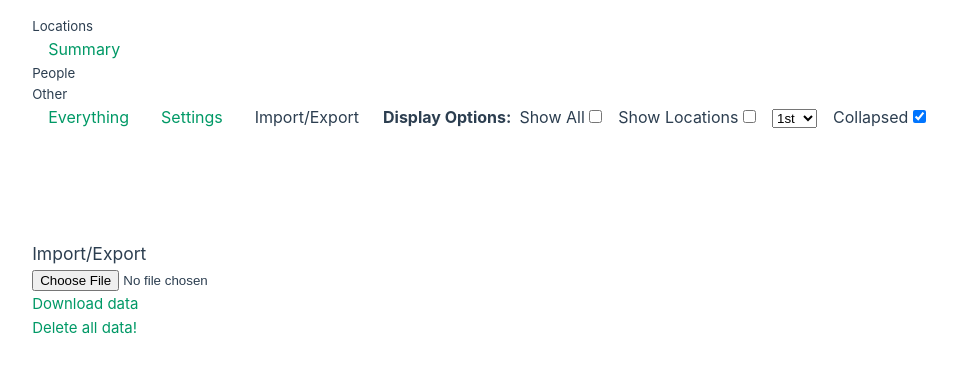
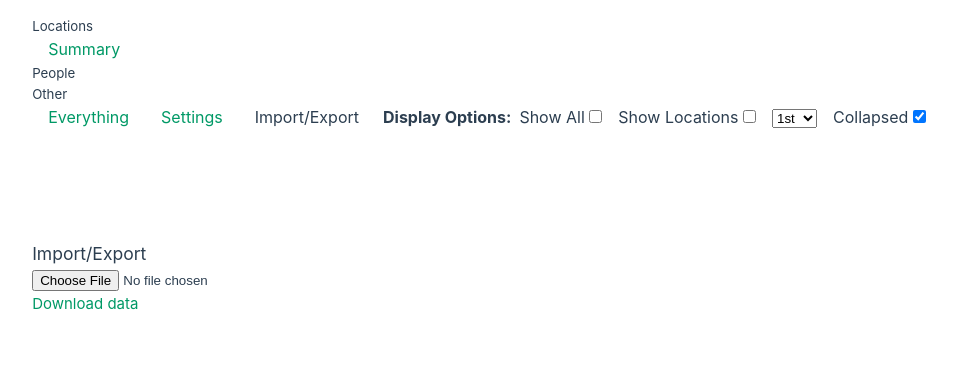
Before and after one commit to clayreimann/schedules, a Vue app: page /#/export in a window 1280 px wide. Shown: the top 372 px of the page, without its empty margins (157-1114 px from the left). Built offline with nearby package versions, Linux system fonts and the light colour scheme.

Commit message:
Remove delete data button (#6)

```diff
--- a/src/views/ImportExportView.vue
+++ b/src/views/ImportExportView.vue
@@ -58,12 +58,12 @@ const processFile = async (target: HTMLInputElement | null) => {
         console.error('From text: ', text)
     }
 }
-const deleteData = () => {
-    shiftStore.shifts = {}
-    peopleStore.people = {}
-    locationStore.locations = {}
-    scheduleStore.schedules = {}
-}
+// const deleteData = () => {
+//     shiftStore.shifts = {}
+//     peopleStore.people = {}
+//     locationStore.locations = {}
+//     scheduleStore.schedules = {}
+// }
 </script>
 
 <template>
@@ -76,7 +76,7 @@ const deleteData = () => {
     <div>
         <a @click="saveFile">Download data</a>
     </div>
-    <div>
+    <!-- <div>
         <a @click="deleteData">Delete all data!</a>
-    </div>
+    </div> -->
 </template>
```
